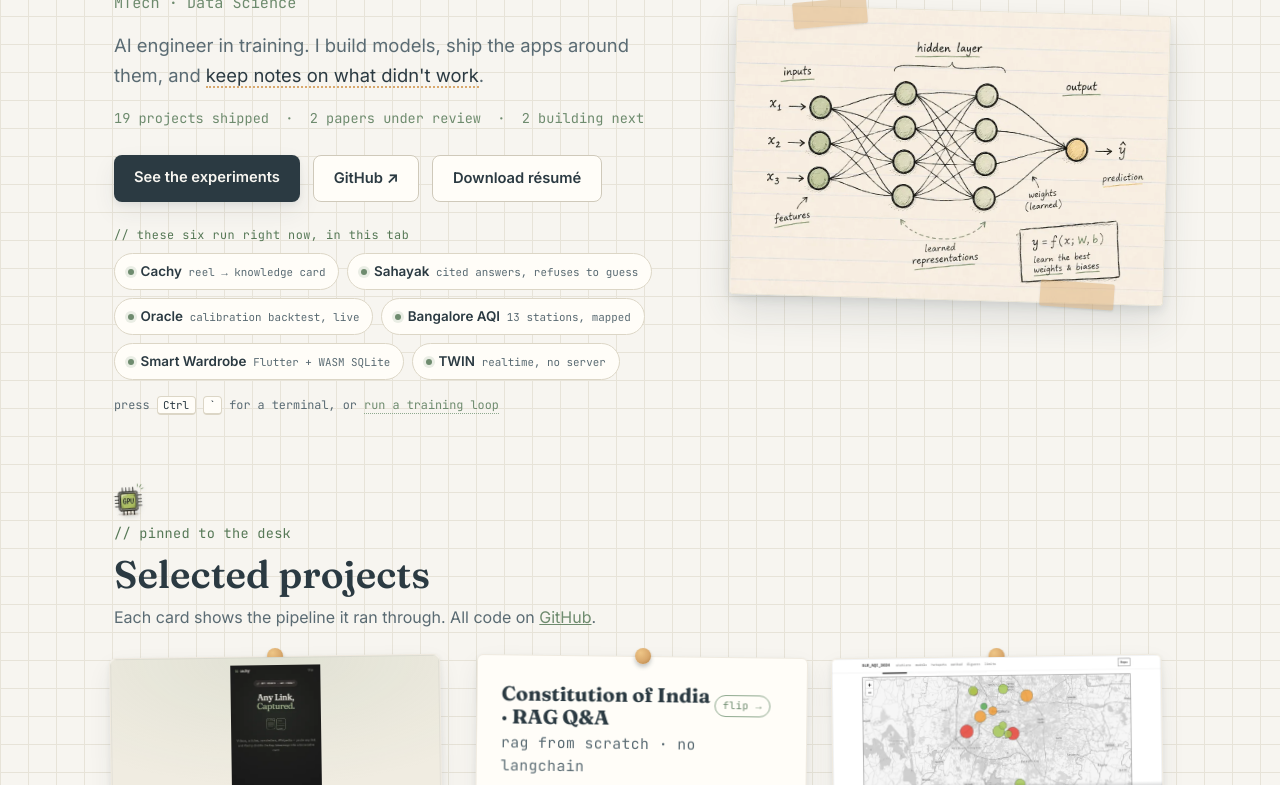
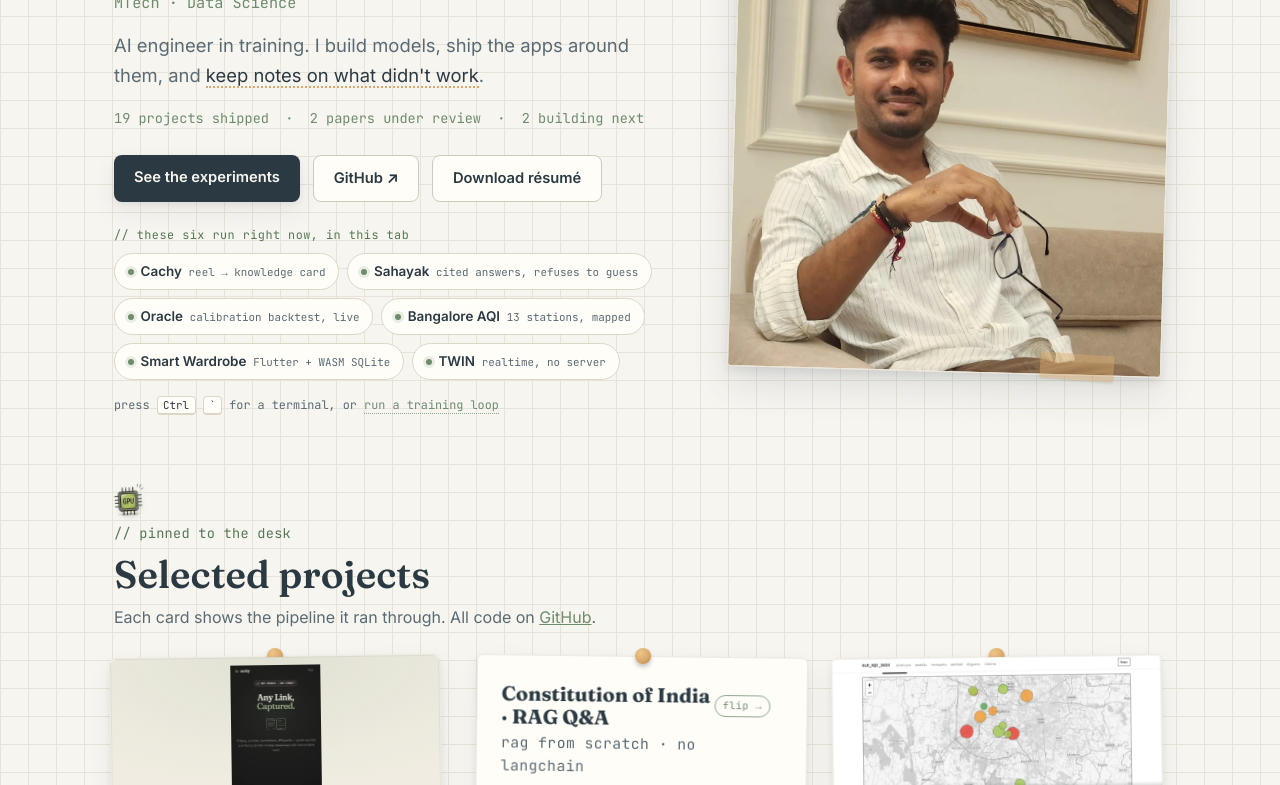
Before and after one commit to Vatsal057/Vatsal057.github.io, a plain HTML site: page index.html in a window 1280 px wide. Shown: the part 236-1021 px from the top of the page. Drawn offline with Linux system fonts and the light colour scheme; no server answers.

Commit message:
feat(hero): replace neural-network doodle with portrait photo

```diff
--- a/index.html
+++ b/index.html
@@ -90,8 +90,21 @@
           </p>
         </div>
       </div>
-      <div class="hero-doodle reveal" aria-hidden="true">
-        <img src="images/hero-doodle.webp" alt="" width="1100" height="733"
+      <!-- This slot used to hold a neural-network doodle, which said nothing a
+           visitor couldn't already infer from the rest of the page. It is a
+           photo of me instead: the site had no picture of the person it is
+           about. Kept as a plain rectangle rather than a background cutout,
+           because the surrounding CSS is a taped print (1.6deg rotation, cream
+           border, amber tape at two corners) and tape only reads correctly on a
+           rectangle. The cream wall in the shot also happens to blend into
+           --paper, which a cutout would throw away.
+           Square, not the 4:5 crop: at 4:5 the photo ran 550px tall and
+           overpowered the text column; square lands at ~440px, aligning with
+           the headline and the live-demo list, at the same face size.
+           No longer aria-hidden, since it is now content rather than decoration. -->
+      <div class="hero-doodle reveal">
+        <img src="images/vatsal-portrait.webp"
+          alt="Vatsal Vaghasiya, seated, holding his glasses" width="1000" height="1000"
           onerror="this.closest('.hero-doodle').classList.add('fallback')">
         <svg class="nn-fallback" viewBox="0 0 320 200" fill="none">
           <g class="nn-edges" stroke="currentColor" stroke-width="1" opacity=".35">
```
Also changed, not shown: images/vatsal-portrait.webp (added), 1 other file.
